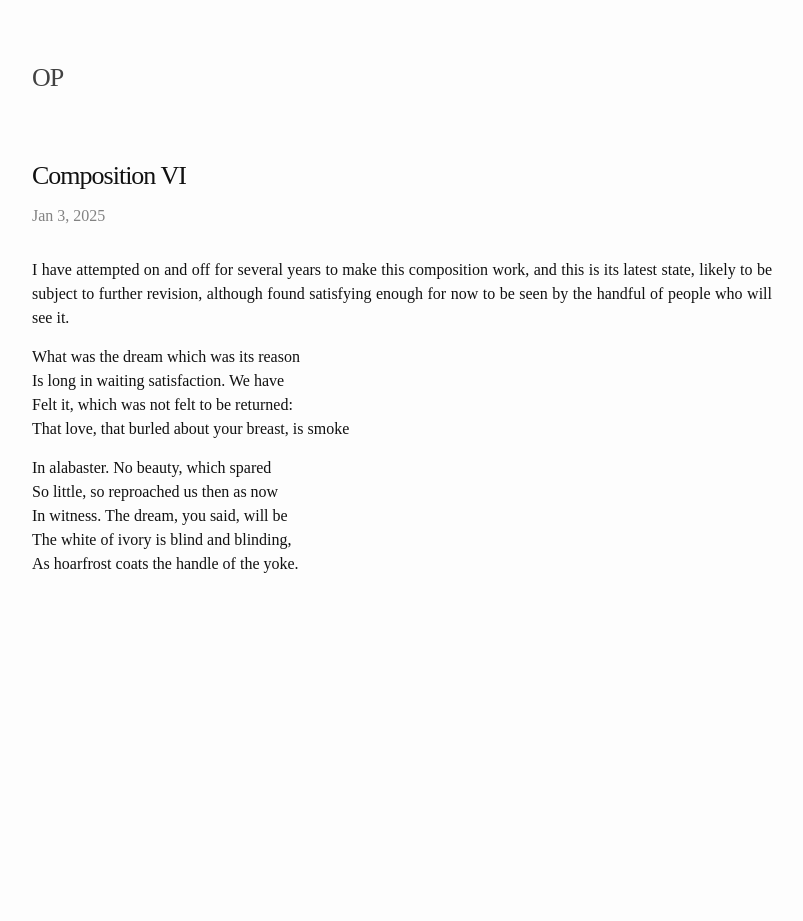
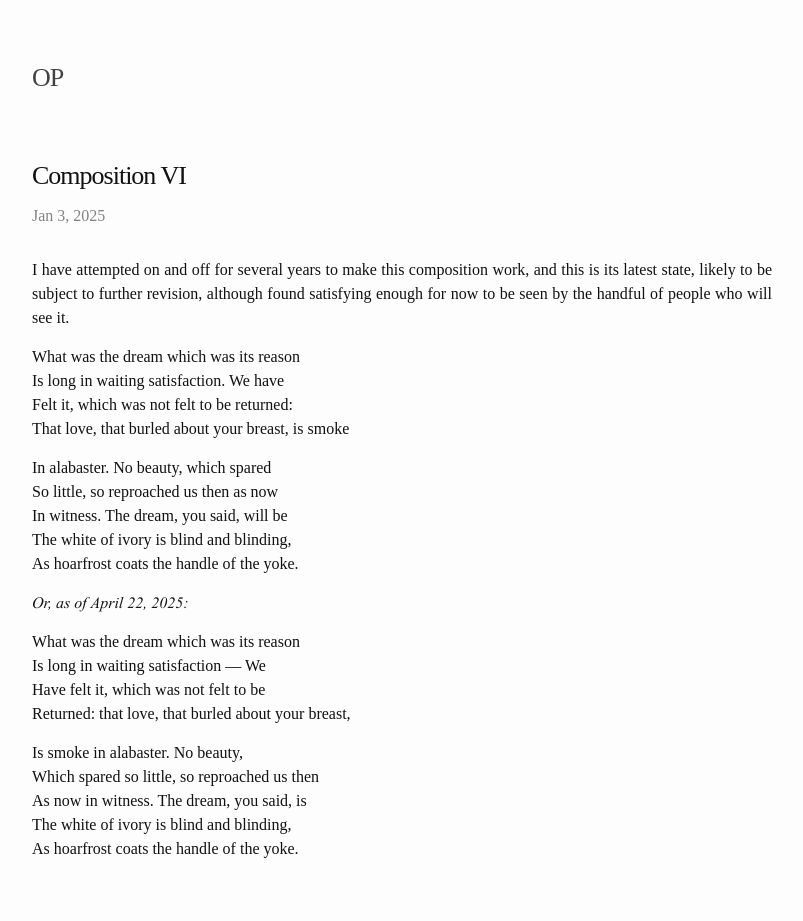
Before and after one commit to TheatrumMundi/TheatrumMundi, a Jekyll site: the page built from _posts/2025-01-03-composition-vi.markdown, in a window 1280 px wide. Shown: the whole page, without its empty margins (238-1041 px from the left). Built offline with Jekyll 4.4.1, drawn with Linux system fonts in a browser that asks for light colours; some web fonts are replaced; before the commit the page ends 900 px from its top, so only the background shows below that.

Commit message:
Update 2025-01-03-composition-vi.markdown

```diff
--- a/_posts/2025-01-03-composition-vi.markdown
+++ b/_posts/2025-01-03-composition-vi.markdown
@@ -17,3 +17,16 @@ So little, so reproached us then as now <br>
 In witness. The dream, you said, will be <br>
 The white of ivory is blind and blinding, <br>
 As hoarfrost coats the handle of the yoke. <br>
+
+*Or, as of April 22, 2025:*
+
+What was the dream which was its reason <br>
+Is long in waiting satisfaction — We <br>
+Have felt it, which was not felt to be <br>
+Returned: that love, that burled about your breast, <br>
+
+Is smoke in alabaster. No beauty, <br>
+Which spared so little, so reproached us then <br>
+As now in witness. The dream, you said, is <br>
+The white of ivory is blind and blinding, <br>
+As hoarfrost coats the handle of the yoke. <br>
```
